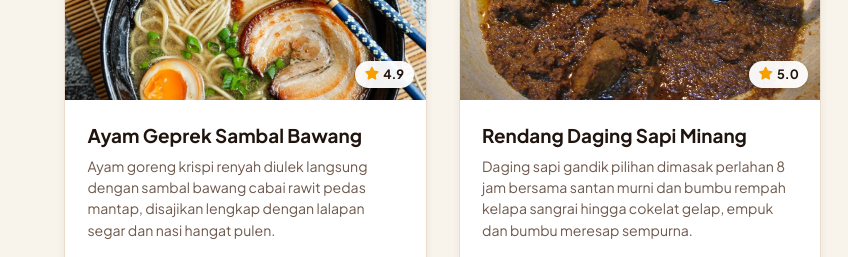
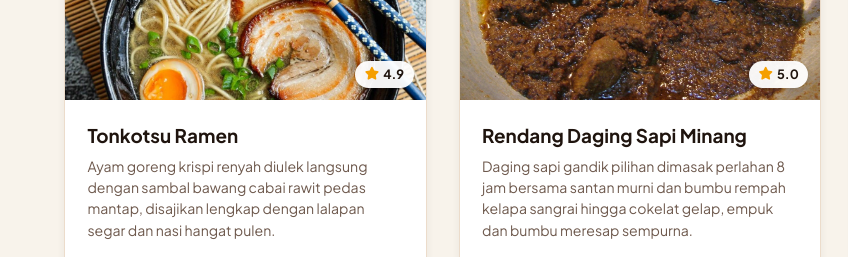
Before and after one commit to muhammadariodzlfkr-source/websitekuliner, a plain HTML site: page index.html in a window 1280 px wide. Shown: the part 2380-2637 px from the top of the page, 0-848 px from the left. Drawn offline with Linux system fonts and the light colour scheme; grey boxes are pictures that could not be loaded.

Commit message:
Update index.html

```diff
--- a/index.html
+++ b/index.html
@@ -257,7 +257,7 @@
         <!-- Produk 1: Tonkotsu Ramen -->
         <article class="menu-card" data-category="makanan" id="product-1">
           <div class="card-media">
-            <img src="images/tonkotsu-ramen.jpg" alt="Ayam Geprek Sambal Bawang" loading="lazy">
+            <img src="images/tonkotsu-ramen.jpg" alt="Tonkotsu Ramen" loading="lazy">
             <div class="card-badge-top">
               <span class="badge-tag badge-category">Makanan</span>
               <span class="badge-tag badge-bestseller">Best Seller</span>
@@ -267,7 +267,7 @@
             </div>
           </div>
           <div class="card-body">
-            <h3 class="product-title">Ayam Geprek Sambal Bawang</h3>
+            <h3 class="product-title">Tonkotsu Ramen</h3>
             <p class="product-desc">
               Ayam goreng krispi renyah diulek langsung dengan sambal bawang cabai rawit pedas mantap, disajikan lengkap dengan lalapan segar dan nasi hangat pulen.
             </p>
@@ -276,7 +276,7 @@
                 <span class="price-label">Harga</span>
                 <span class="product-price">Rp 25.000</span>
               </div>
-              <button class="btn-order-item" title="Pesan Menu Ini" onclick="openOrderModal('Ayam Geprek Sambal Bawang', 25000, 'images/ayam-geprek.jpg')">
+              <button class="btn-order-item" title="Pesan Menu Ini" onclick="openOrderModal('Tonkotsu Ramen', 25000, 'images/ayam-geprek.jpg')">
                 <i class="fa-solid fa-plus"></i>
               </button>
             </div>
@@ -659,7 +659,7 @@
                 <label for="res-menu-pick" class="form-label">Menu Pilihan Favorit</label>
                 <select id="res-menu-pick" name="menu_pick">
                   <option value="Belum Memilih">Pilih Nanti di Resto</option>
-                  <option value="Ayam Geprek Sambal Bawang">Ayam Geprek Sambal Bawang</option>
+                  <option value="Tonkotsu Ramen">Tonkotsu Ramen</option>
                   <option value="Rendang Daging Sapi Minang">Rendang Daging Sapi Minang</option>
                   <option value="Sate Ayam Madura Saus Kacang">Sate Ayam Madura Saus Kacang</option>
                   <option value="Nasi Goreng Spesial Nusantara">Nasi Goreng Spesial Nusantara</option>
```
